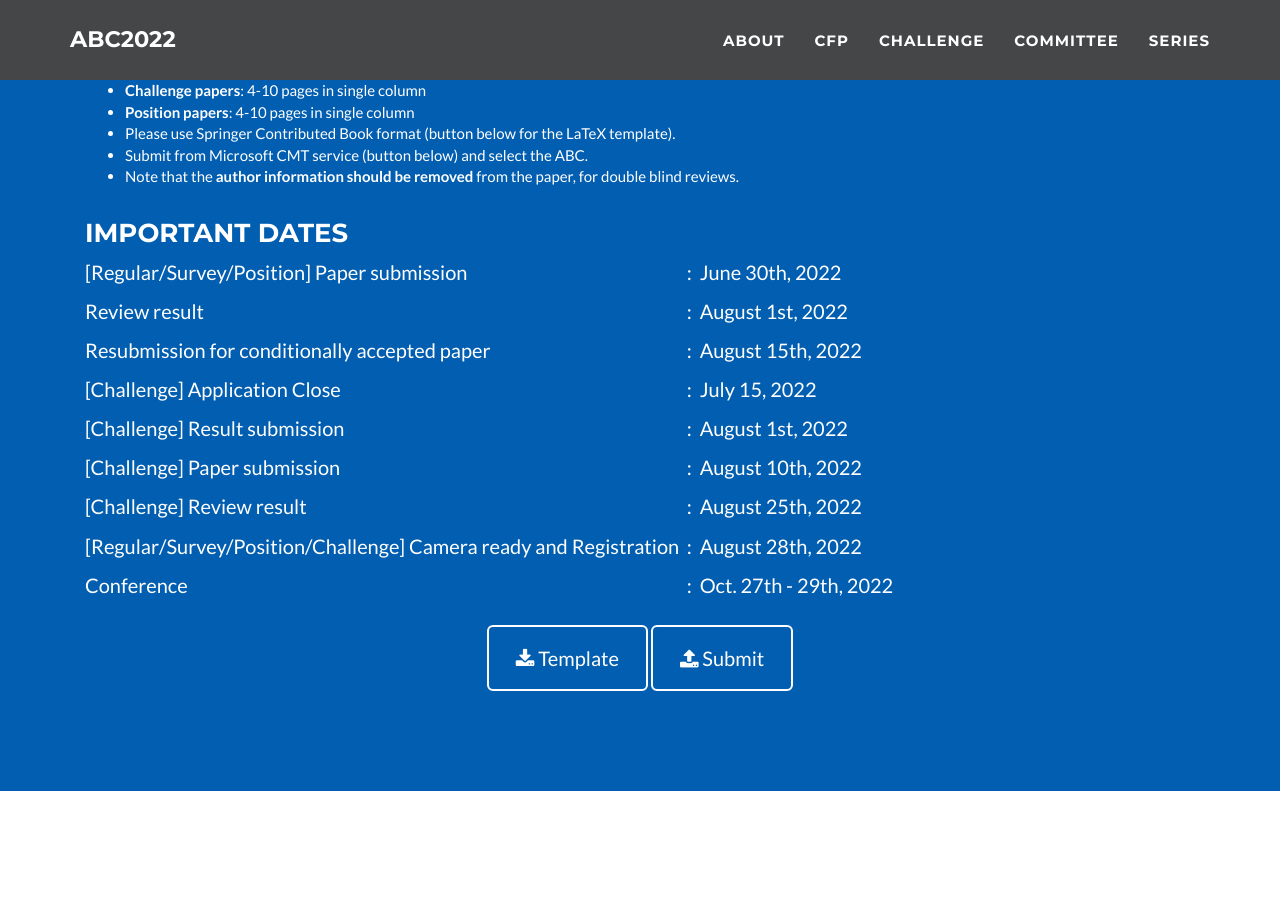
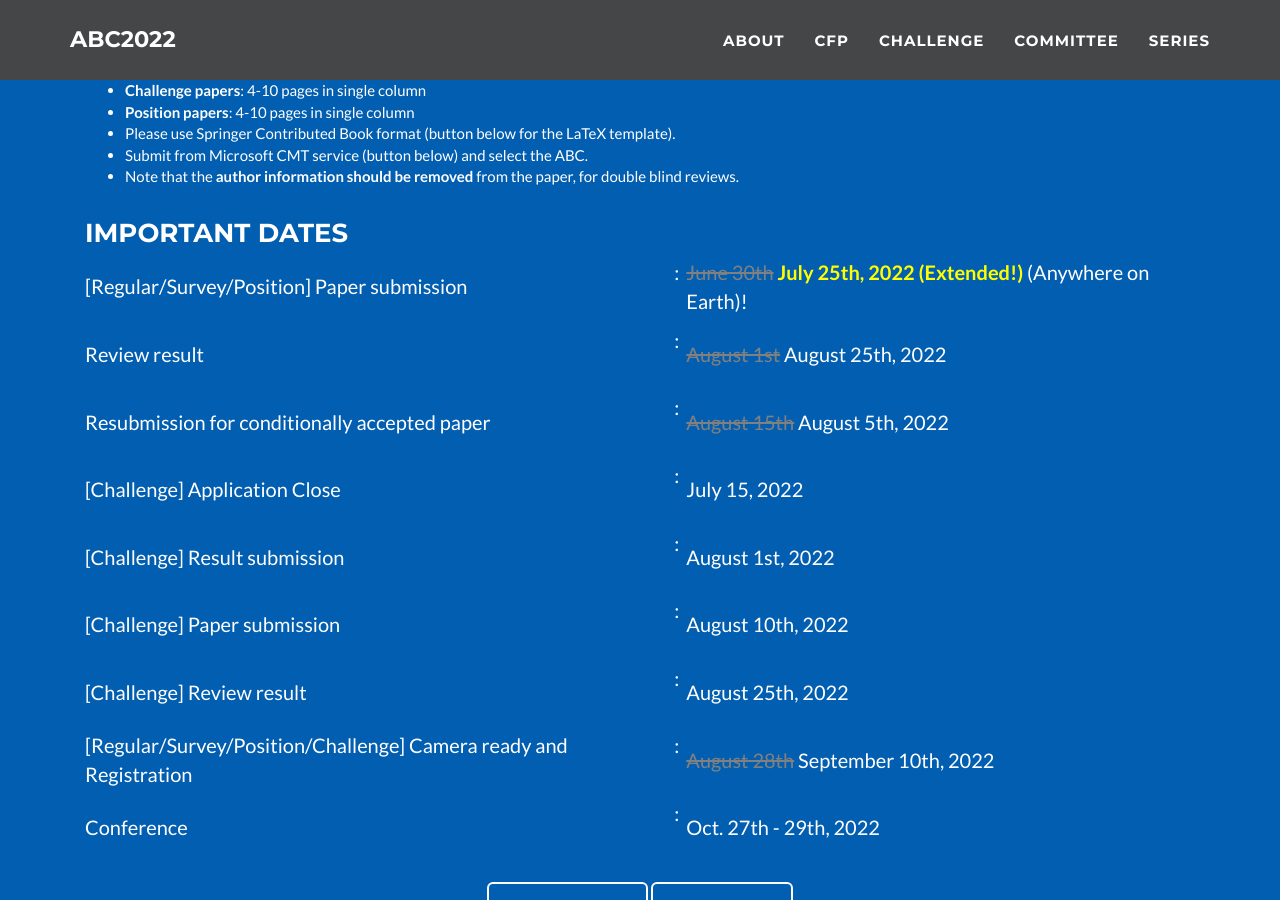
Before and after one commit to abc-research/abc-research.github.io, a Jekyll site: the page built from index.html, in a window 1280 px wide and 900 px high, scrolled down 2456 px. Built offline with Jekyll 4.4.1, drawn with Linux system fonts in a browser that asks for light colours.

Commit message:
Update _config.yml

```diff
--- a/_config.yml
+++ b/_config.yml
@@ -370,15 +370,11 @@ cfp:
      - item: "Note that the <b>author information should be removed</b> from the paper, for double blind reviews."
   dates:
     - name: "[Regular/Survey/Position] Paper submission"
-      date: June 30th, 2022
-#      date: <b><span style="color:yellow"> Aug. 20th, 2021 (Extended!)</span></b> (Anywhere on Earth)!
-# <strike style="color:gray">Jul. 2nd</strike>
+      date:  <strike style="color:gray">June 30th</strike><b><span style="color:yellow"> July 25th, 2022 (Extended!)</span></b> (Anywhere on Earth)!
     - name: "Review result"
-      date: August 1st, 2022
-#<strike style="color:gray">Aug. 23rd</strike>
+      date: <strike style="color:gray">August 1st</strike> August 25th, 2022
     - name: "Resubmission for conditionally accepted paper"
-      date: August 15th, 2022
-      #<strike style="color:gray">Sep. 1st</strike>
+      date: <strike style="color:gray">August 15th</strike> August 5th, 2022
     - name: "[Challenge] Application Close"
       date: July 15, 2022
 #    - name: <span style="color:#CEF9DC">[Challenge] Application</span>
@@ -393,7 +389,7 @@ cfp:
     - name: "[Challenge] Paper submission"
       date: August 10th, 2022
 #    - name: <span style="color:#CEF9DC">(Challenge) Paper submission</span>
-#      date: <span style="color:#CEF9DC">Aug. 20th, 2021  (Anywhere on Earth)!</span>
+#      date: <span style="color:#CEF9DC">Aug. 20th, 2021 (Anywhere on Earth)!</span>
 #      <strike style="color:gray">Aug. 1st</strike>
     - name: "[Challenge] Review result"
       date: August 25th, 2022
@@ -401,8 +397,7 @@ cfp:
 #      date: <span style="color:#CEF9DC">Sep. 2nd, 2021</span>
 # <strike style="color:gray">Aug. 23rd</strike>
     - name: "[Regular/Survey/Position/Challenge] Camera ready and Registration"
-      date:  August 28th, 2022
-      #<strike style="color:gray">Sep. 7th</strike>
+      date: <strike style="color:gray">August 28th</strike> September 10th, 2022
 # Sep. 15th: submit to the publisher
     - name: "Conference"
       date: Oct. 27th - 29th, 2022
```
